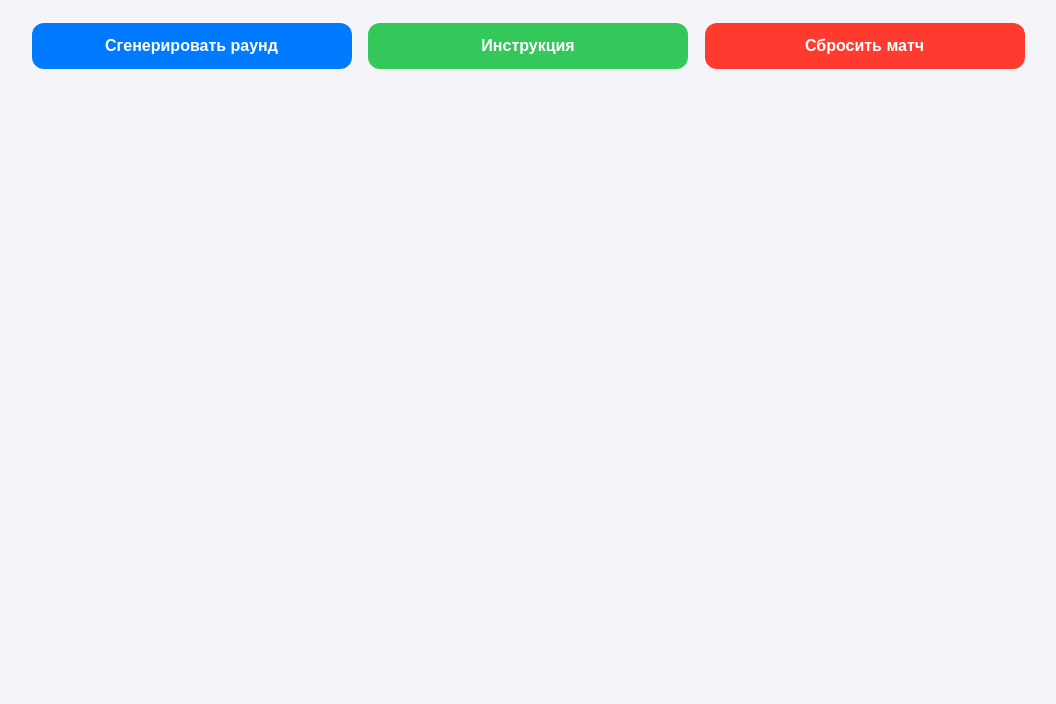
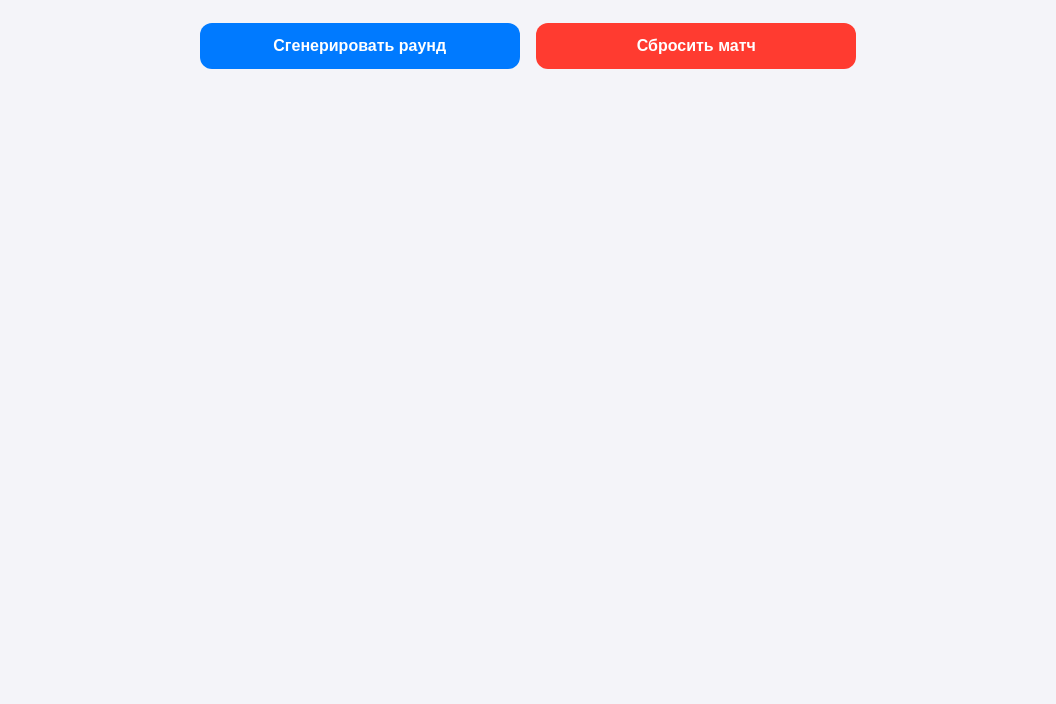
Before and after one commit to nkolyan89-web/sumo, a plain HTML site: page index.html in a window 1280 px wide. Shown: the part 96-800 px from the top of the page, without its empty margins (112-1168 px from the left). Drawn offline with Linux system fonts and the light colour scheme.

Commit message:
Update index.html

```diff
--- a/index.html
+++ b/index.html
@@ -41,7 +41,7 @@
     <div class="stats">Сгенерировано раундов: <span id="roundCount">0</span> / 3</div>
 
     <button class="btn" id="btnGen">Сгенерировать раунд</button>
-    <button class="btn btn-rules" id="btnRules">Инструкция</button>
+    <!--  <button class="btn btn-rules" id="btnRules">Инструкция</button> -->
     <button class="btn btn-reset" id="btnRes">Сбросить матч</button>
 
     <!-- Карточка с отрисовкой поля и навигацией -->
```
